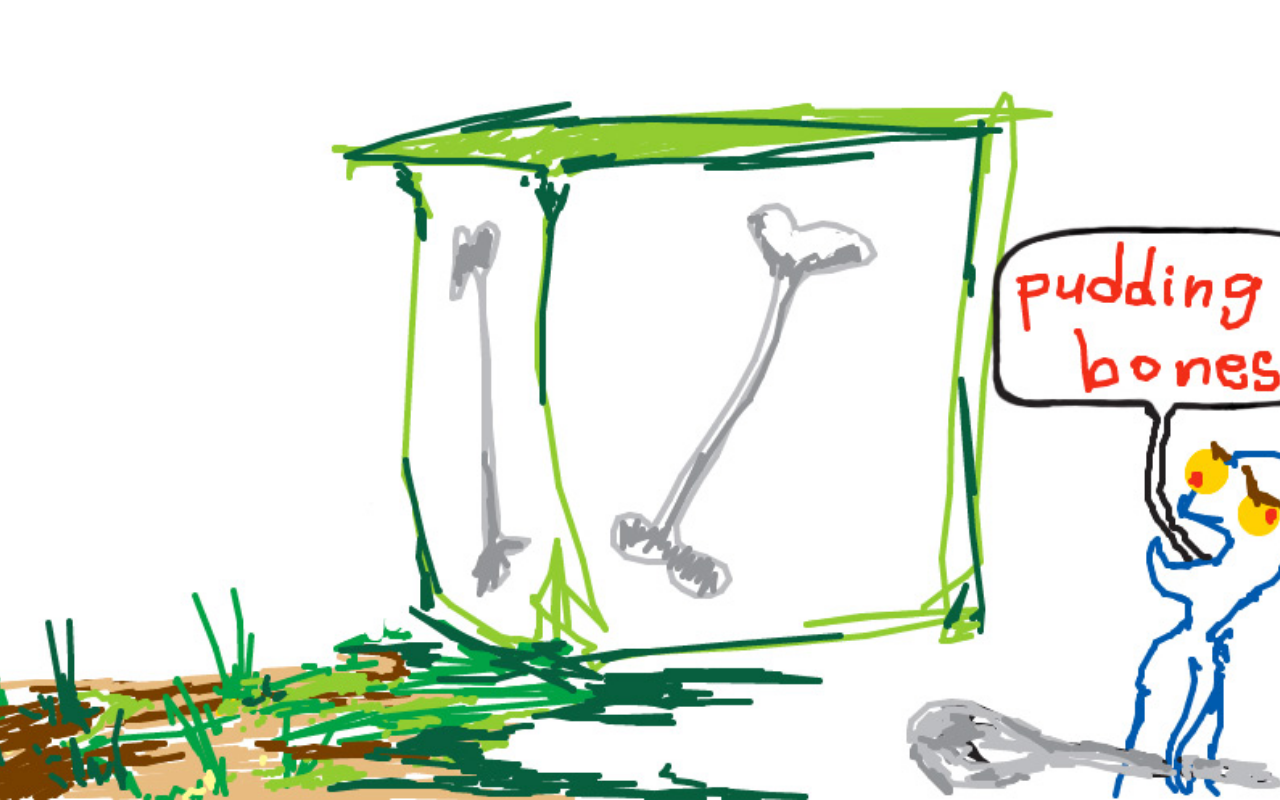
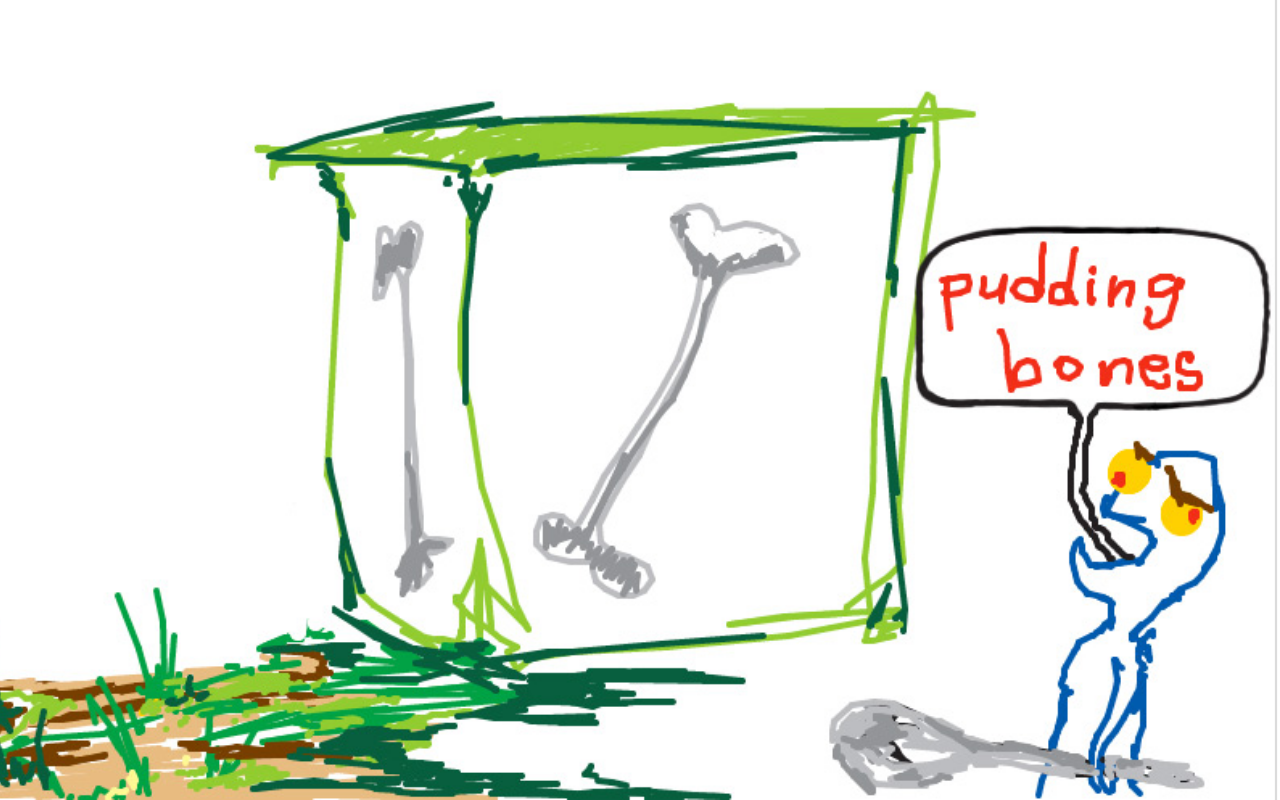
Before and after one commit to mattswe/puddingbones, a plain HTML site: page index.html in a window 1280 px wide. Drawn offline with Linux system fonts and the light colour scheme.

Commit message:
CSSSSSSSSSSSSSSSSSSSSSSSSSSSSSS

```diff
--- a/index.html
+++ b/index.html
@@ -3,7 +3,7 @@
     <title>PUDDINGBONES</title>
     <style type="text/css">
     html {
-      background: url(puddingbones.jpg) no-repeat center center fixed;
+      background: url(puddingbones.jpg) no-repeat center right fixed;
       -webkit-background-size: cover;
       -moz-background-size: cover;
       -o-background-size: cover;
```
